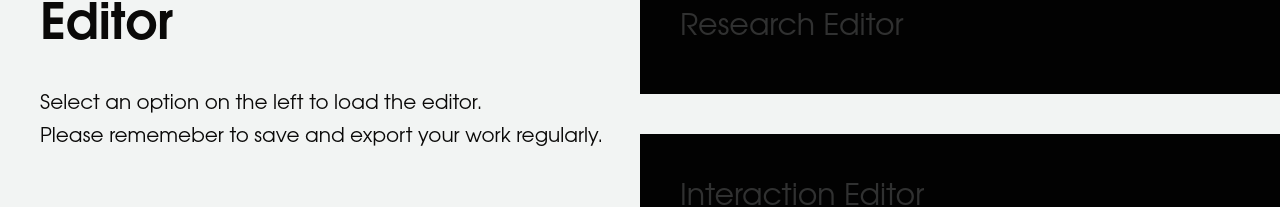
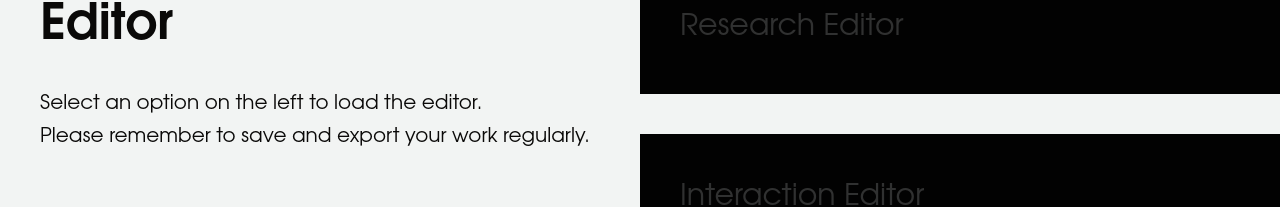
Before and after one commit to kai-wright/Parcel-Editor, a website built with Parcel: page source/index.html in a window 1280 px wide. Shown: the part 375-582 px from the top of the page. Built offline with nearby package versions, Linux system fonts and the light colour scheme.

Commit message:
Fixed spelling mistake

```diff
--- a/source/index.html
+++ b/source/index.html
@@ -13,7 +13,7 @@
 				<h1>Welcome to the Parcel Editor</h1>
 				<p>
 					Select an option on the left to load the editor.<br />
-					Please rememeber to save and export your work regularly.
+					Please remember to save and export your work regularly.
 				</p>
 			</div>
 			<div id="homepage_menu">
```
Also changed, not shown: docs/index.html (+1 -1 lines).
